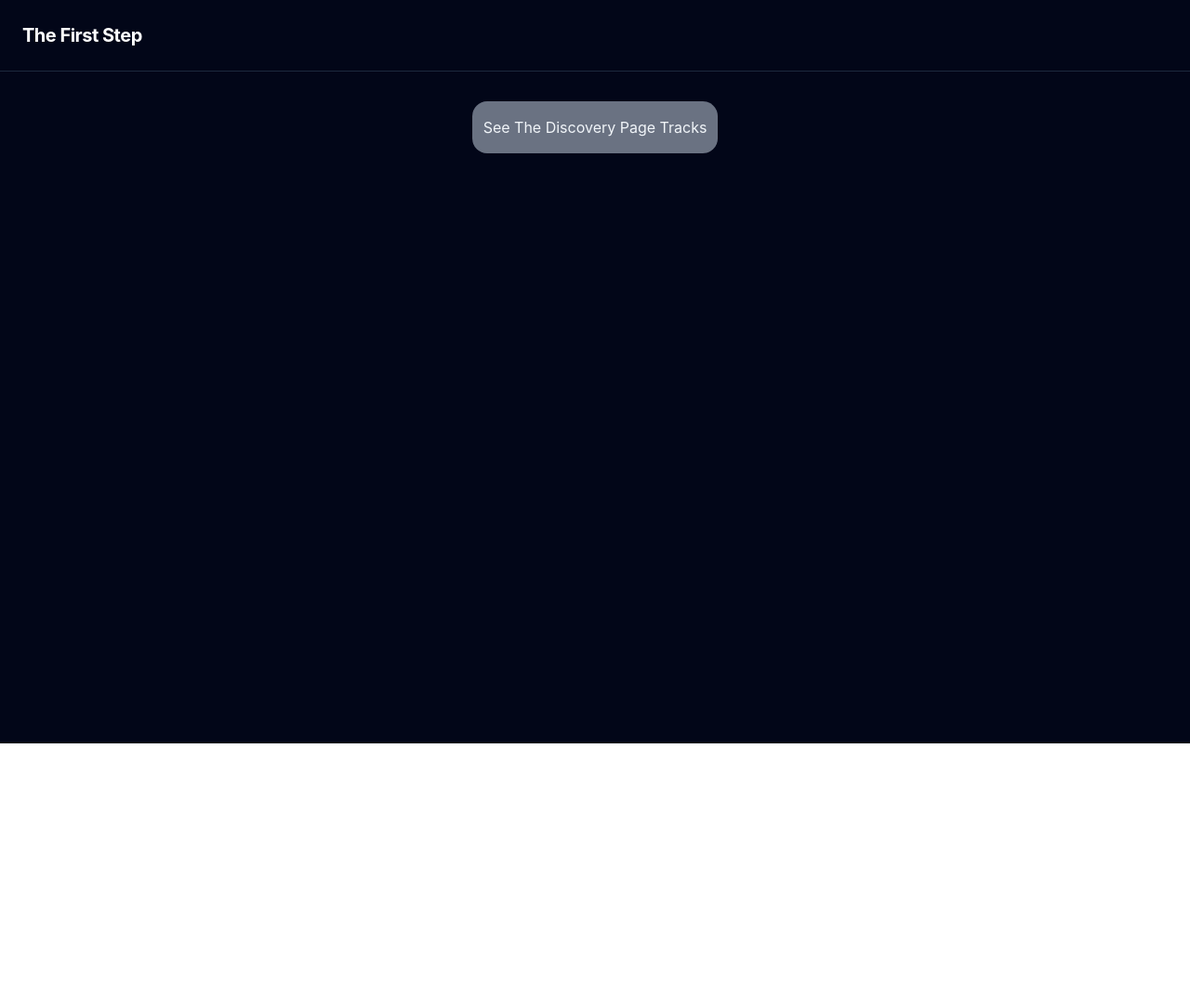
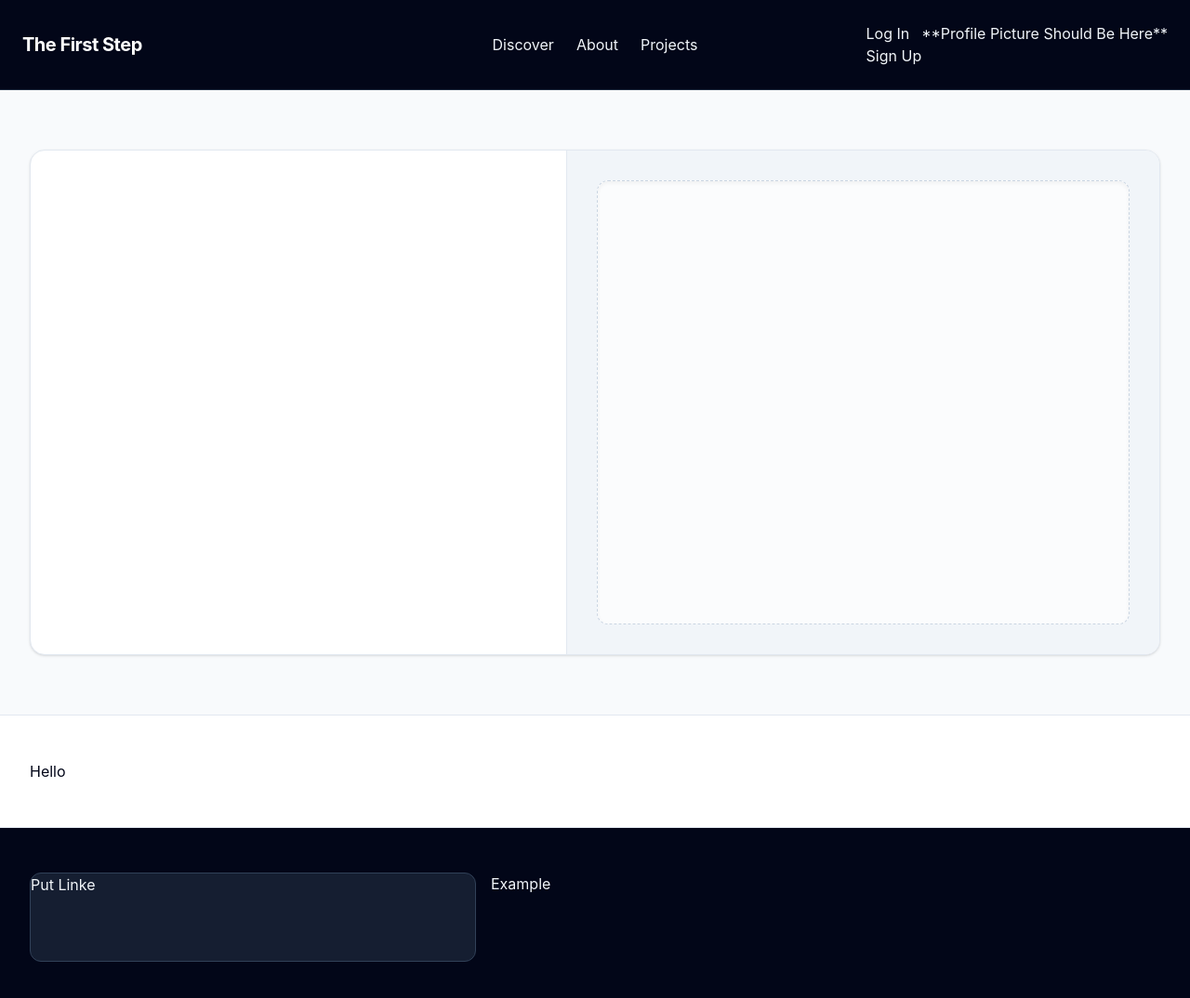
Before and after one commit to katsu-adobo-orangeChicken/the-first-step, a React (Vite) app: page / in a window 1280 px wide. Shown: the top 1074 px of the page at 93% size. Before the commit the page ends 800 px from the top, so only its background shows below. Built offline with nearby package versions, Linux system fonts and the light colour scheme.

Commit message:
Implemented the initial structure as well as the routing for the landing page

```diff
--- a/src/app/App.jsx
+++ b/src/app/App.jsx
@@ -1,4 +1,7 @@
 import { CareerCatalogPage } from "../modules/career-catalog/PublicAPI";
+import { LandingPage } from "../modules/landing-page/PublicAPI";
+
+import { Route, Routes, Link } from "react-router-dom";
 
 export default function App() {
   return (
@@ -8,17 +11,39 @@ export default function App() {
     <div className="min-h-screen bg-slate-950 text-slate-100 font-sans">
 
       {/*This is the global header for the application, the navigation bar above.*/}
-      <header className="border-b border-slate-800 p-6">
+      <header className="border-b border-slate-800 p-6 items-center grid grid-cols-3">
         <h1 className="text-xl font-bold tracking-tight text-white">
-          The First Step
+          <Link to="/">The First Step</Link>
         </h1>
+
+        <div className="inline-flex gap-6 justify-self-center">
+          <Link to="/discover">Discover</Link>
+          {/* Placeholder buttons */}
+          <h2>About</h2>
+          <h3>Projects</h3>
+        </div>
+
+        <div className="justify-self-end flex">
+          <div className="">
+            <h2>Log In</h2>
+            <h2>Sign Up</h2>
+          </div>
+
+          <div>
+            <h2>**Profile Picture Should Be Here**</h2>
+          </div>
+
+        </div>
       </header>
 
       {/*The main section where the global layout of the application resides. Doesn't know what is inside but it is in charge of modeling and figuring out how each content should live on the screen*/}
       <main className="flex-1 flex flex-col p-8">
 
         {/*The area to put each modules, these are the components that will be organized or formatted by the main section */}
-        <CareerCatalogPage />
+        <Routes>
+          <Route path="/" element={<LandingPage />} />
+          <Route path="/discover" element={<CareerCatalogPage />} />
+        </Routes>
 
 
       </main>
--- a/src/app/main.jsx
+++ b/src/app/main.jsx
@@ -1,13 +1,14 @@
 import { StrictMode } from "react";
 import { createRoot } from "react-dom/client";
+import { BrowserRouter } from "react-router-dom"
 
 import App from "./App.jsx";
 import "../shared/styles/index.css";
 
 createRoot(document.getElementById("root")).render(
   <StrictMode>
-
-    <App />
-
+    <BrowserRouter>
+      <App />
+    </BrowserRouter>
   </StrictMode>
 );
--- /dev/null
+++ b/src/modules/landing-page/Internal/ui/landing-page.jsx
@@ -0,0 +1,47 @@
+export default function LandingPage() {
+  return (
+    <section className="-m-8 bg-slate-50 text-slate-950">
+      {/* Top container which contains the images as well as the bio summary of what the website offers and the sign up button. As well as an example picture for the web app */}
+      <div className="px-4 py-12 sm:px-6 sm:py-16 lg:px-8">
+
+        {/* I want a background image here */}
+        <div className="mx-auto grid min-h-136 w-full max-w-8xl overflow-hidden rounded-2xl border border-slate-200 bg-white shadow-sm lg:grid-cols-[minmax(0,0.95fr)_minmax(0,1.05fr)]">
+          <div className="flex min-h-80 flex-col justify-center gap-6 border-b border-slate-200 p-6 sm:p-8 lg:border-b-0 lg:border-r lg:p-10">
+            {/* Add headline, bio summary, and sign-up button here. */}
+          </div>
+
+          <div className="grid min-h-80 place-items-center bg-slate-100 p-4 sm:p-6 lg:p-8">
+            <div className="h-full min-h-72 w-full rounded-xl border border-dashed border-slate-300 bg-white/70 shadow-inner">
+              {/* Add landing/app preview image or visual component here. */}
+            </div>
+          </div>
+        </div>
+      </div>
+
+      {/* Middle container which shows a linear workflow for the site, showing how quick and easy it is from making an account, setting up your profile, onboarding survey, reccomended projects based on the survey, join or start a project, and work on it and finish it to put on your resume */}
+      <div className="border-y border-slate-200 bg-white px-4 py-10 sm:px-6 sm:py-12 lg:px-8">
+        <div className="mx-auto w-full max-w-7xl">
+          <div className="grid gap-3 sm:grid-cols-2 lg:grid-cols-6">
+            {/* Add workflow steps here. */}
+            Hello
+          </div>
+        </div>
+      </div>
+
+      {/* Bottom container, this would just be socials as well as maybe company logos like FAANG emphasizing that this is a great opportunity to jumpstart your chance to go to these tech companies. Basically emphasizing that we are building skills that are relevant towards these companies */}
+      <div className="bg-slate-950 px-4 py-10 text-slate-100 sm:px-6 sm:py-12 lg:px-8">
+        <div className="mx-auto grid w-full max-w-7xl gap-4 lg:grid-cols-[minmax(0,0.8fr)_minmax(0,1.2fr)]">
+          <div className="min-h-24 rounded-xl border border-slate-700 bg-slate-800/70">
+            {/* Add social links or footer copy here. */}
+            Put Linke
+          </div>
+
+          <div className="grid min-h-24 gap-3 sm:grid-cols-2 lg:grid-cols-4">
+            {/* Add company logos or credibility badges here. */}
+            Example
+          </div>
+        </div>
+      </div>
+    </section>
+  );
+}
--- /dev/null
+++ b/src/modules/landing-page/PublicAPI/index.js
@@ -0,0 +1 @@
+export { default as LandingPage, default as DefaultLandingPage } from "../Internal/ui/landing-page.jsx";
```
